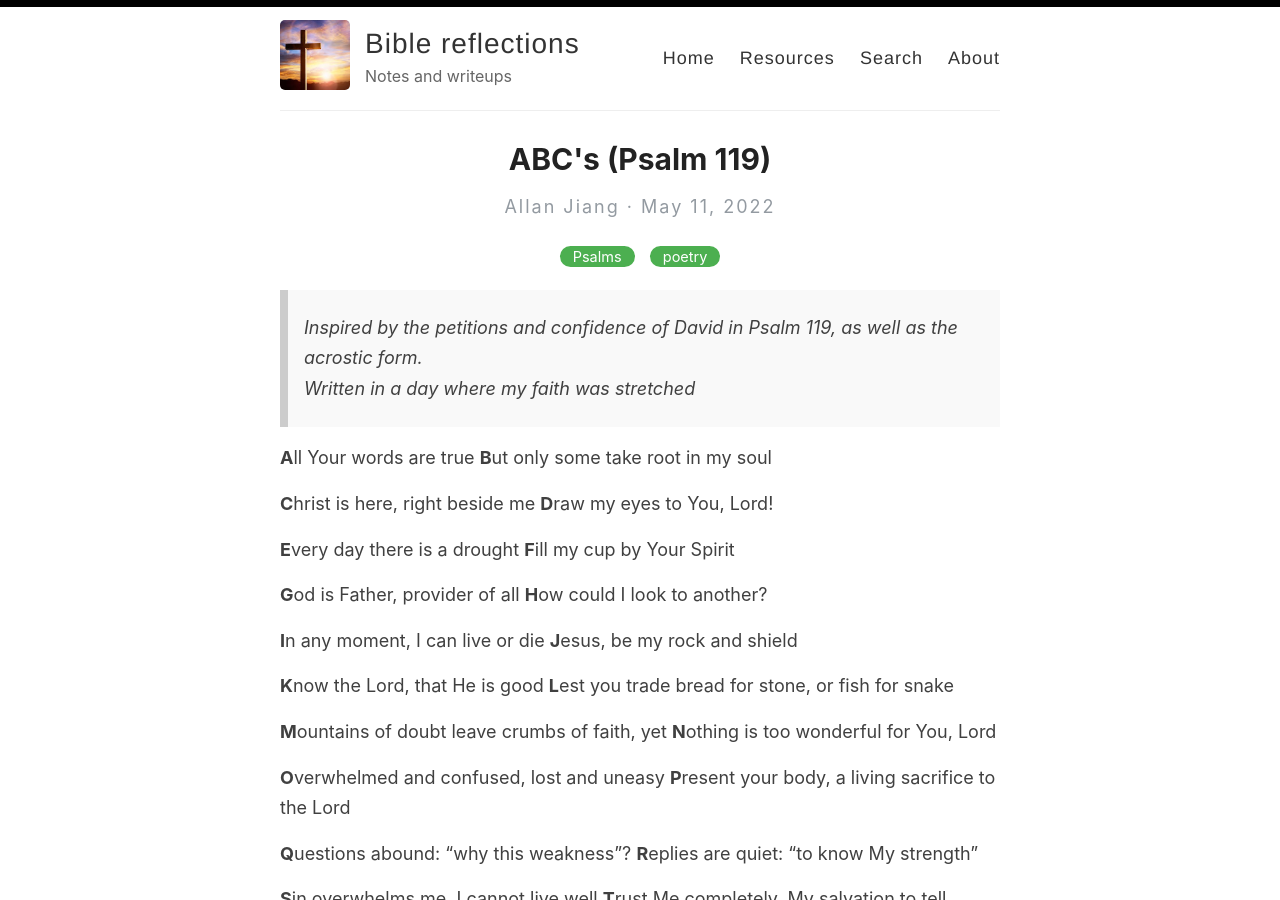
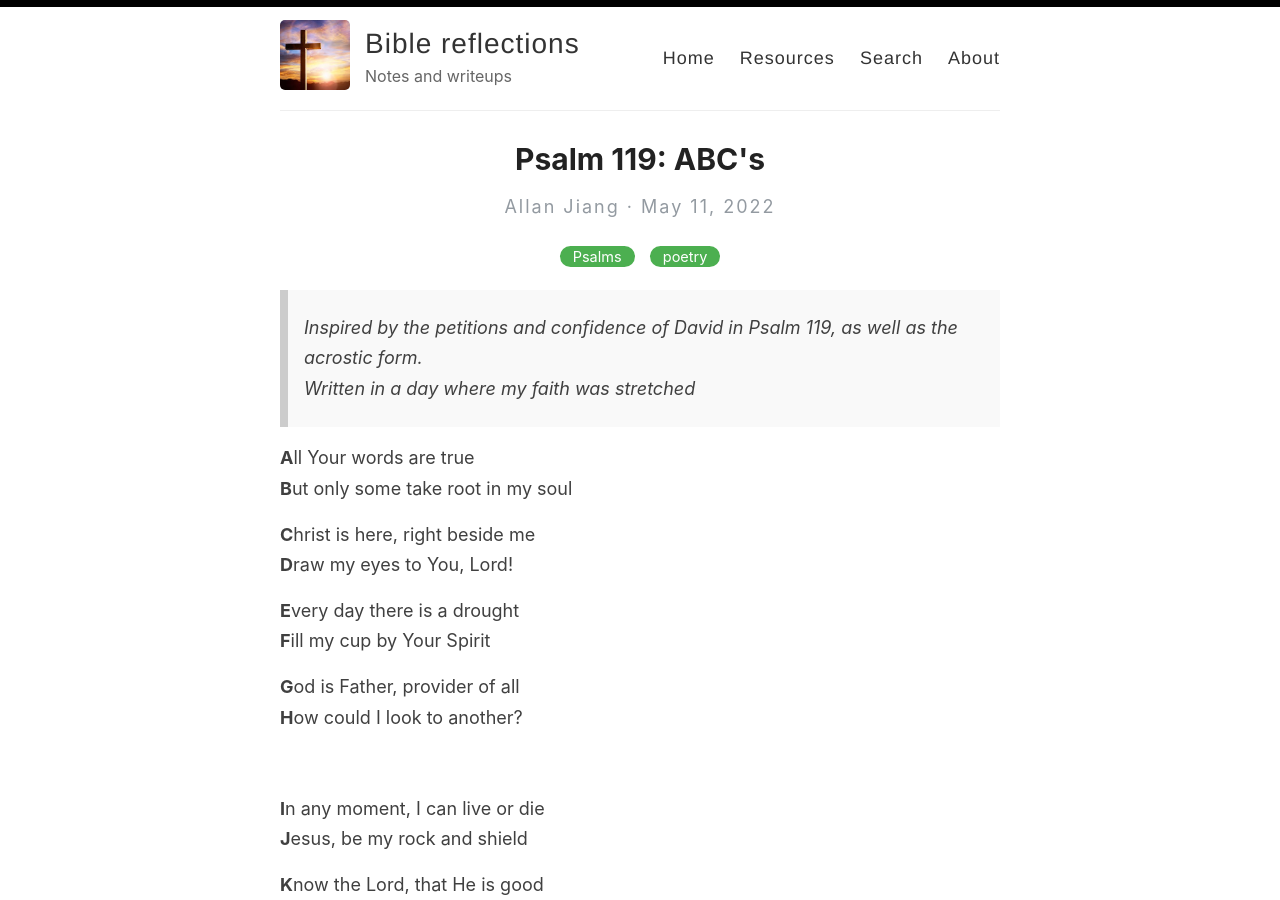
Before and after one commit to jiangts/bible-reflections, a Jekyll site: the page built from _posts/2022-05-11-poem-abcs.md, in a window 1280 px wide and 900 px high. Built offline with Jekyll 4.4.1, drawn with Linux system fonts in a browser that asks for light colours.

Commit message:
Update Thu May 12 11:32:18 PDT 2022

```diff
--- a/_posts/2022-05-11-poem-abcs.md
+++ b/_posts/2022-05-11-poem-abcs.md
@@ -1,6 +1,6 @@
 ---
 layout: post
-title: ABC's (Psalm 119)
+title: "Psalm 119: ABC's"
 categories: [Psalms, poetry]
 excerpt:
 ---
@@ -24,8 +24,7 @@ excerpt:
 **G**od is Father, provider of all
 **H**ow could I look to another?
 
-
-
+<br>
 
 **I**n any moment, I can live or die
 **J**esus, be my rock and shield
@@ -39,7 +38,7 @@ excerpt:
 **O**verwhelmed and confused, lost and uneasy
 **P**resent your body, a living sacrifice to the Lord
 
-
+<br>
 
 **Q**uestions abound: "why this weakness"?
 **R**eplies are quiet: "to know My strength"
@@ -53,7 +52,7 @@ excerpt:
 **W**orship and praise, belong to Your name
 **X**ylophones to trumpets, Your grace to proclaim
 
-
+<br>
 
 **Y**ou are with me, every hour
 **Z**ero condemnation, and infinite power
```
Also changed, not shown: _posts/2021-12-12-ruth-boaz-jesus.md (+2 -3 lines).
